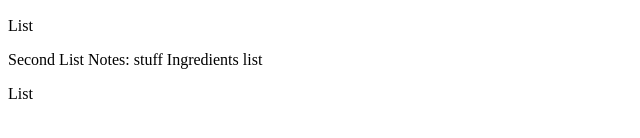
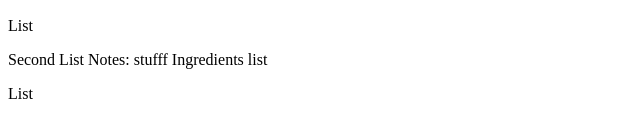
Before and after one commit to MarcinPietrzyk/com.bread.demo3, a plain HTML site: page Index.html in a window 1280 px wide. Shown: the part 148-286 px from the top of the page, 0-640 px from the left. Drawn offline with Linux system fonts and the light colour scheme.

Commit message:
added notes completed codding

```diff
--- a/Index.html
+++ b/Index.html
@@ -10,7 +10,7 @@
 <h2>Seasonal Breads</h2>
 <p>List</p>
 <p2>Second List</p2>
-<span>Notes: stuff</span>
+<span>Notes: stufff</span>
 
 <span>Ingredients list</span>
 <p>List</p>
```
